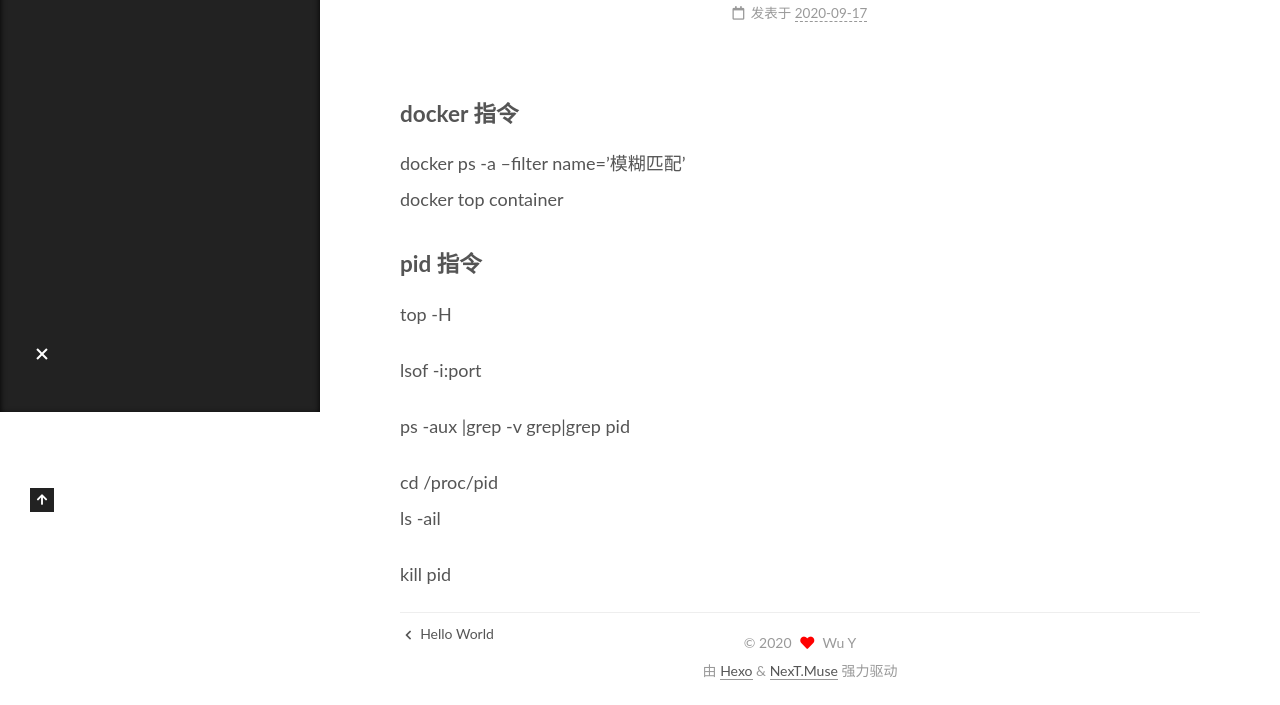
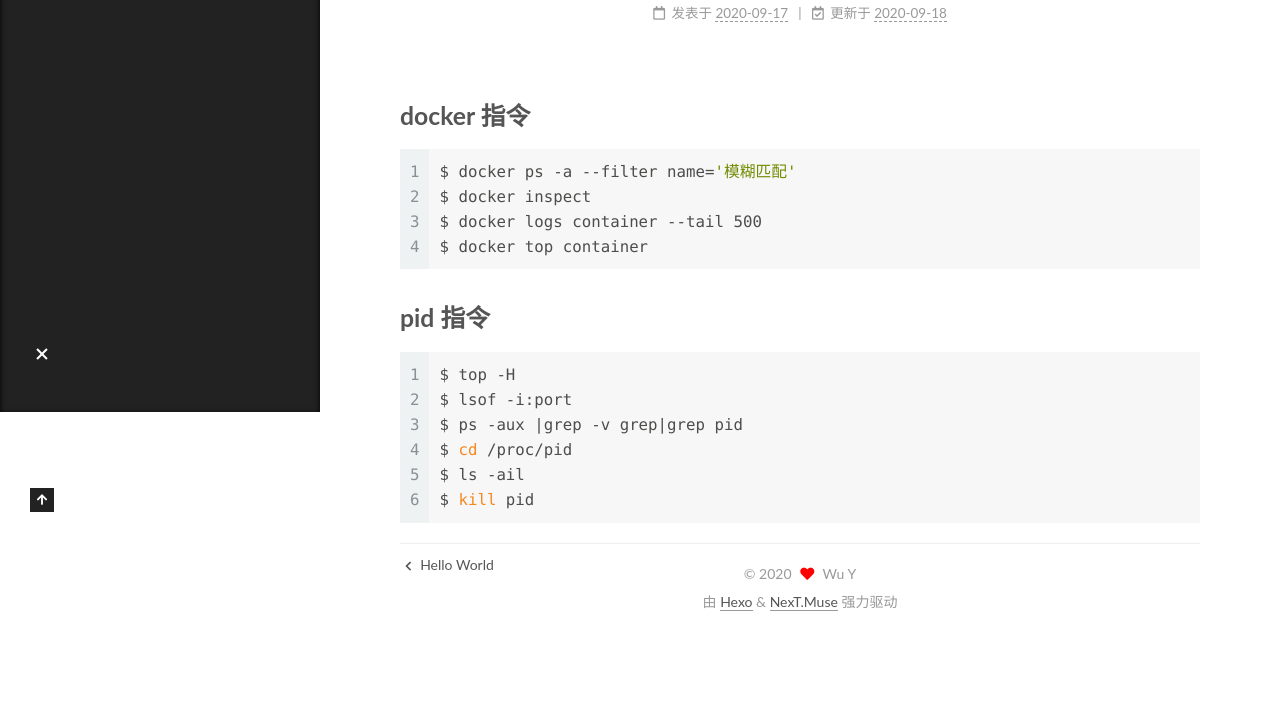
Before and after one commit to heiqiu/heiqiu.github.io, a plain HTML site: page 2020/09/17/微服务排查指令/index.html in a window 1280 px wide. Shown: the part 388-1093 px from the top of the page. After the commit the page ends 1024 px from the top, so only its background shows below. Drawn offline with Linux system fonts and the light colour scheme.

Commit message:
Site updated: 2020-09-18 09:35:43

```diff
--- a/2020/09/17/测试/index.html
+++ b/2020/09/17/微服务排查指令/index.html
@@ -20,19 +20,19 @@
     var CONFIG = {"hostname":"example.com","root":"/","scheme":"Muse","version":"7.8.0","exturl":false,"sidebar":{"position":"left","display":"post","padding":18,"offset":12,"onmobile":false},"copycode":{"enable":false,"show_result":false,"style":null},"back2top":{"enable":true,"sidebar":false,"scrollpercent":false},"bookmark":{"enable":false,"color":"#222","save":"auto"},"fancybox":false,"mediumzoom":false,"lazyload":false,"pangu":false,"comments":{"style":"tabs","active":null,"storage":true,"lazyload":false,"nav":null},"algolia":{"hits":{"per_page":10},"labels":{"input_placeholder":"Search for Posts","hits_empty":"We didn't find any results for the search: ${query}","hits_stats":"${hits} results found in ${time} ms"}},"localsearch":{"enable":false,"trigger":"auto","top_n_per_article":1,"unescape":false,"preload":false},"motion":{"enable":true,"async":false,"transition":{"post_block":"fadeIn","post_header":"slideDownIn","post_body":"slideDownIn","coll_header":"slideLeftIn","sidebar":"slideUpIn"}}};
   </script>
 
-  <meta name="description" content="docker 指令docker ps -a –filter name&#x3D;’模糊匹配’docker top container pid 指令top -H lsof -i:port ps -aux |grep -v grep|grep pid cd &#x2F;proc&#x2F;pidls -ail kill pid">
+  <meta name="description" content="docker 指令1234$ docker ps -a --filter name&#x3D;&amp;#x27;模糊匹配&amp;#x27;$ docker inspect $ docker logs container --tail 500$ docker top container  pid 指令123456$ top -H$ lsof -i:port$ ps -aux |grep -v grep|grep pid$">
 <meta property="og:type" content="article">
 <meta property="og:title" content="微服务排查指令">
-<meta property="og:url" content="http://example.com/2020/09/17/%E6%B5%8B%E8%AF%95/index.html">
+<meta property="og:url" content="http://example.com/2020/09/17/%E5%BE%AE%E6%9C%8D%E5%8A%A1%E6%8E%92%E6%9F%A5%E6%8C%87%E4%BB%A4/index.html">
 <meta property="og:site_name" content="加瓦工程师">
-<meta property="og:description" content="docker 指令docker ps -a –filter name&#x3D;’模糊匹配’docker top container pid 指令top -H lsof -i:port ps -aux |grep -v grep|grep pid cd &#x2F;proc&#x2F;pidls -ail kill pid">
+<meta property="og:description" content="docker 指令1234$ docker ps -a --filter name&#x3D;&amp;#x27;模糊匹配&amp;#x27;$ docker inspect $ docker logs container --tail 500$ docker top container  pid 指令123456$ top -H$ lsof -i:port$ ps -aux |grep -v grep|grep pid$">
 <meta property="og:locale" content="zh_CN">
 <meta property="article:published_time" content="2020-09-17T03:11:57.000Z">
-<meta property="article:modified_time" content="2020-09-17T08:02:28.949Z">
+<meta property="article:modified_time" content="2020-09-18T01:35:39.671Z">
 <meta property="article:author" content="Wu Y">
 <meta name="twitter:card" content="summary">
 
-<link rel="canonical" href="http://example.com/2020/09/17/%E6%B5%8B%E8%AF%95/">
+<link rel="canonical" href="http://example.com/2020/09/17/%E5%BE%AE%E6%9C%8D%E5%8A%A1%E6%8E%92%E6%9F%A5%E6%8C%87%E4%BB%A4/">
 
 
 <script id="page-configurations">
@@ -151,7 +151,7 @@
 
 
   <article itemscope itemtype="http://schema.org/Article" class="post-block" lang="zh-CN">
-    <link itemprop="mainEntityOfPage" href="http://example.com/2020/09/17/%E6%B5%8B%E8%AF%95/">
+    <link itemprop="mainEntityOfPage" href="http://example.com/2020/09/17/%E5%BE%AE%E6%9C%8D%E5%8A%A1%E6%8E%92%E6%9F%A5%E6%8C%87%E4%BB%A4/">
 
     <span hidden itemprop="author" itemscope itemtype="http://schema.org/Person">
       <meta itemprop="image" content="/images/avatar.gif">
@@ -174,9 +174,15 @@
               </span>
               <span class="post-meta-item-text">发表于</span>
 
-
-              <time title="创建时间：2020-09-17 11:11:57 / 修改时间：16:02:28" itemprop="dateCreated datePublished" datetime="2020-09-17T11:11:57+08:00">2020-09-17</time>
+              <time title="创建时间：2020-09-17 11:11:57" itemprop="dateCreated datePublished" datetime="2020-09-17T11:11:57+08:00">2020-09-17</time>
             </span>
+              <span class="post-meta-item">
+                <span class="post-meta-item-icon">
+                  <i class="far fa-calendar-check"></i>
+                </span>
+                <span class="post-meta-item-text">更新于</span>
+                <time title="修改时间：2020-09-18 09:35:39" itemprop="dateModified" datetime="2020-09-18T09:35:39+08:00">2020-09-18</time>
+              </span>
 
 
 
@@ -189,13 +195,9 @@
     <div class="post-body" itemprop="articleBody">
 
 
-        <h3 id="docker-指令"><a href="#docker-指令" class="headerlink" title="docker 指令"></a>docker 指令</h3><p>docker ps -a –filter name=’模糊匹配’<br>docker top container</p>
-<h3 id="pid-指令"><a href="#pid-指令" class="headerlink" title="pid 指令"></a>pid 指令</h3><p>top -H</p>
-<p>lsof -i:port</p>
-<p>ps -aux |grep -v grep|grep pid</p>
-<p>cd /proc/pid<br>ls -ail</p>
-<p>kill pid</p>
+        <h2 id="docker-指令"><a href="#docker-指令" class="headerlink" title="docker 指令"></a>docker 指令</h2><figure class="highlight bash"><table><tr><td class="gutter"><pre><span class="line">1</span><br><span class="line">2</span><br><span class="line">3</span><br><span class="line">4</span><br></pre></td><td class="code"><pre><span class="line">$ docker ps -a --filter name=<span class="string">&#x27;模糊匹配&#x27;</span></span><br><span class="line">$ docker inspect </span><br><span class="line">$ docker logs container --tail 500</span><br><span class="line">$ docker top container</span><br></pre></td></tr></table></figure>
 
+<h2 id="pid-指令"><a href="#pid-指令" class="headerlink" title="pid 指令"></a>pid 指令</h2><figure class="highlight bash"><table><tr><td class="gutter"><pre><span class="line">1</span><br><span class="line">2</span><br><span class="line">3</span><br><span class="line">4</span><br><span class="line">5</span><br><span class="line">6</span><br></pre></td><td class="code"><pre><span class="line">$ top -H</span><br><span class="line">$ lsof -i:port</span><br><span class="line">$ ps -aux |grep -v grep|grep pid</span><br><span class="line">$ <span class="built_in">cd</span> /proc/pid</span><br><span class="line">$ ls -ail</span><br><span class="line">$ <span class="built_in">kill</span> pid</span><br></pre></td></tr></table></figure>
     </div>
 
 
@@ -272,7 +274,7 @@
 
       <!--noindex-->
       <div class="post-toc-wrap sidebar-panel">
-          <div class="post-toc motion-element"><ol class="nav"><li class="nav-item nav-level-3"><a class="nav-link" href="#docker-%E6%8C%87%E4%BB%A4"><span class="nav-number">1.</span> <span class="nav-text">docker 指令</span></a></li><li class="nav-item nav-level-3"><a class="nav-link" href="#pid-%E6%8C%87%E4%BB%A4"><span class="nav-number">2.</span> <span class="nav-text">pid 指令</span></a></li></ol></div>
+          <div class="post-toc motion-element"><ol class="nav"><li class="nav-item nav-level-2"><a class="nav-link" href="#docker-%E6%8C%87%E4%BB%A4"><span class="nav-number">1.</span> <span class="nav-text">docker 指令</span></a></li><li class="nav-item nav-level-2"><a class="nav-link" href="#pid-%E6%8C%87%E4%BB%A4"><span class="nav-number">2.</span> <span class="nav-text">pid 指令</span></a></li></ol></div>
       </div>
       <!--/noindex-->
 
```
Also changed, not shown: 2020/09/15/hello-world/index.html (+1 -1 lines), archives/2020/09/index.html (+1 -1 lines), archives/2020/index.html (+1 -1 lines), archives/index.html (+1 -1 lines), index.html (+12 -10 lines).
